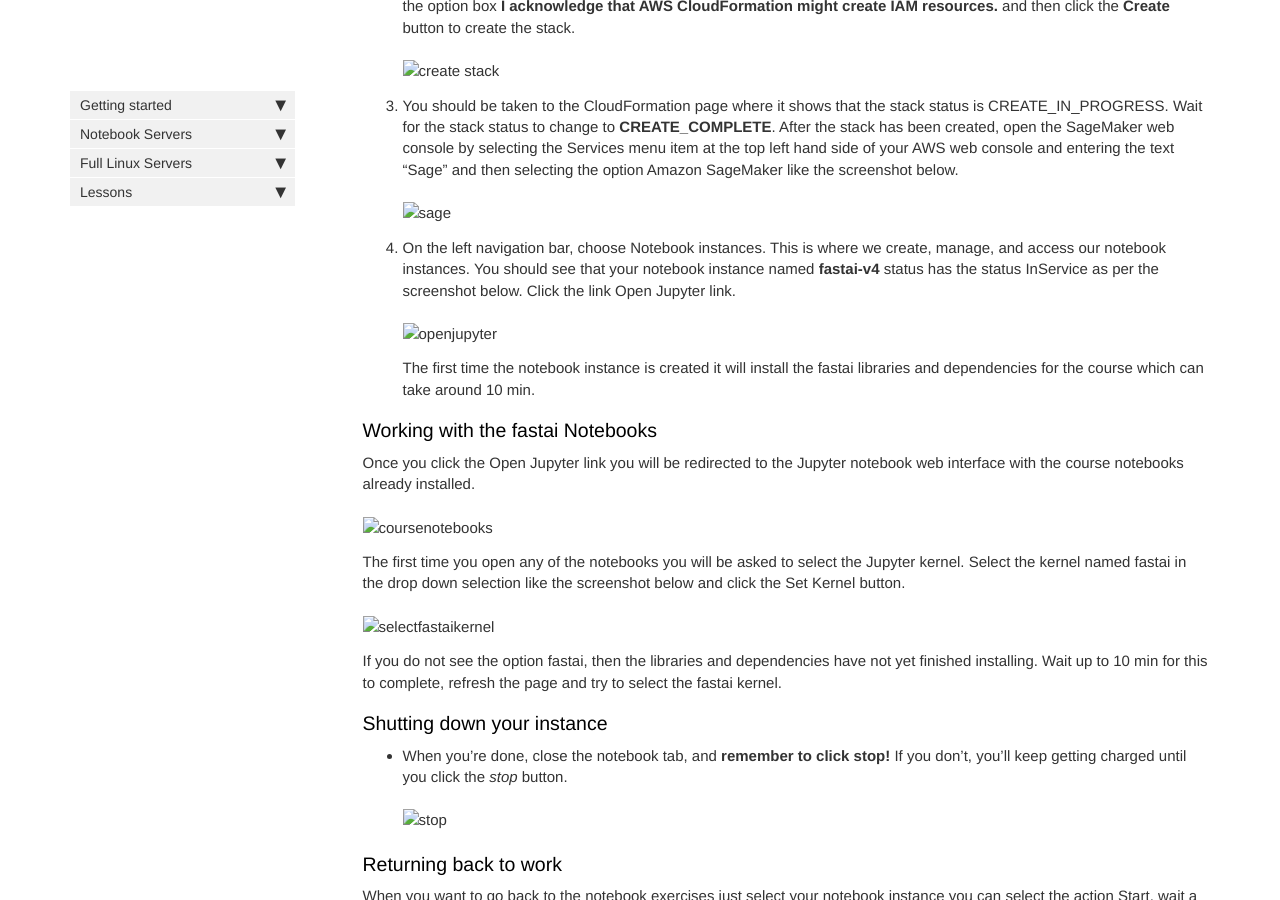
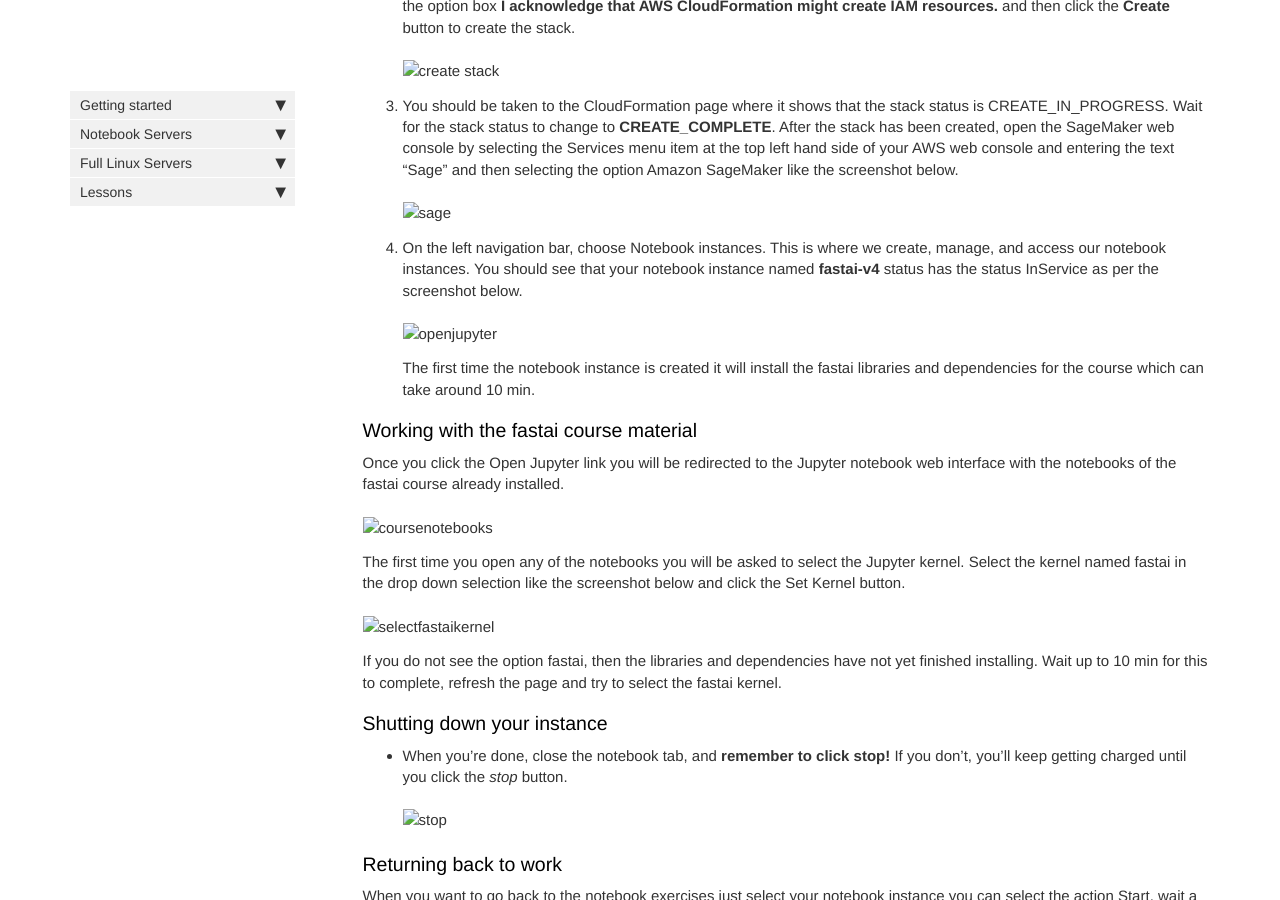
Before and after one commit to fastai/course20, a Jekyll site: the page built from docs/start_sagemaker.md, in a window 1280 px wide and 900 px high, scrolled down 1802 px. Built offline with Jekyll 4.4.1, drawn with Linux system fonts in a browser that asks for light colours; nearby versions of some CDN libraries; our own code applies the rules of GitHub Pages for plain Markdown files; comment, search, counter and statistics services are not loaded; some of the changed text lies outside the part shown.

Commit message:
Update start_sagemaker.md

```diff
--- a/docs/start_sagemaker.md
+++ b/docs/start_sagemaker.md
@@ -42,15 +42,15 @@
 
    <img alt="sage" src="/docs/images/sagemaker/01.png" class="screenshot">
 
-1. On the left navigation bar, choose Notebook instances. This is where we create, manage, and access our notebook instances. You should see that your notebook instance named **fastai-v4** status has the status InService as per the screenshot below. Click the link Open Jupyter link.
+1. On the left navigation bar, choose Notebook instances. This is where we create, manage, and access our notebook instances. You should see that your notebook instance named **fastai-v4** status has the status InService as per the screenshot below.
 
    <img alt="openjupyter" src="/docs/images/sagemaker/open_juypter.png" class="screenshot">
 
    The first time the notebook instance is created it will install the fastai libraries and dependencies for the course which can take around 10 min.
 
-### Working with the fastai Notebooks
+### Working with the fastai course material
 
-Once you click the Open Jupyter link you will be redirected to the Jupyter notebook web interface with the course notebooks already installed.
+Once you click the Open Jupyter link you will be redirected to the Jupyter notebook web interface with the notebooks of the fastai course already installed.
 
 <img alt="coursenotebooks" src="/docs/images/sagemaker/course_notebooks.png" class="screenshot">
 
```
